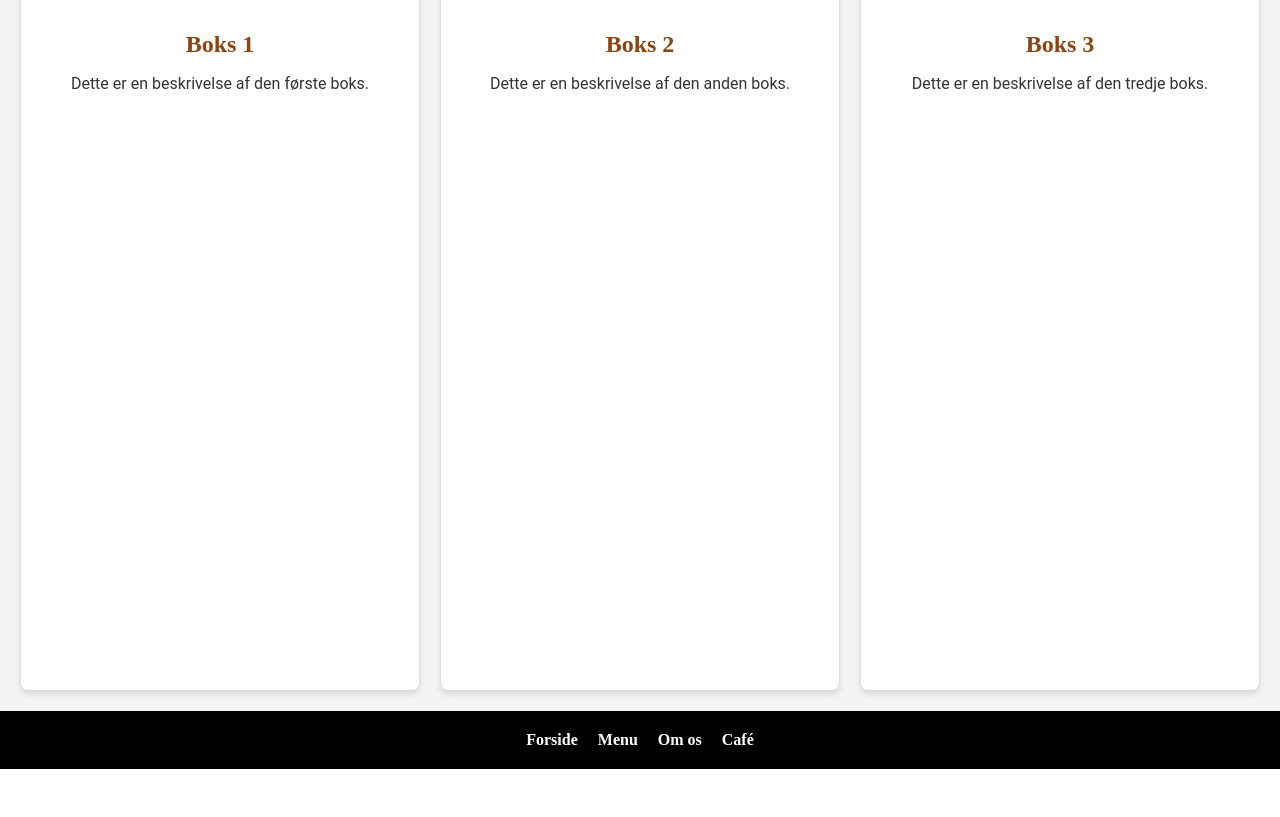
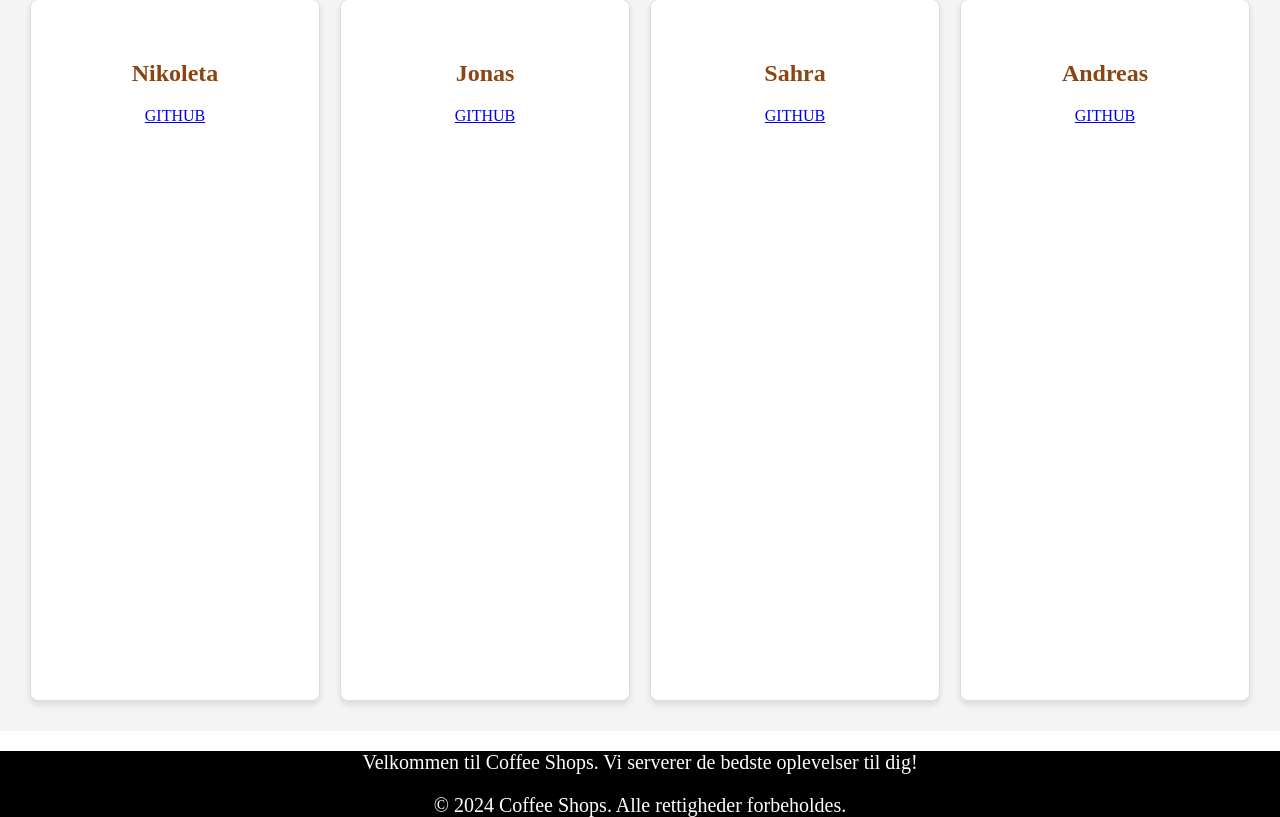
Before and after one commit to SahraAW/Fullstack, a website: page hjemmeside/omos.html in a window 1280 px wide. Shown: the part 129-946 px from the top of the page. Before the commit the page ends 898 px from the top, so only its background shows below. Drawn offline with Linux system fonts and the light colour scheme.

Commit message:
inti commit

```diff
--- a/hjemmeside/omos.css
+++ /dev/null
@@ -1,150 +0,0 @@
-html, body {
-    margin: 0;
-    padding: 0;
-    width: 100%;
-    height: 100%;
-}
-
-/* Navbar / Logo */
-.logo {
-    position: fixed;
-    float: left;
-    margin-left: 20px;
-    font-weight:200;
-    font-size: 50px;
-    color:saddlebrown;
-    text-decoration: none;
-    font-family: 'Playfair Display';
-}
-
-/* Navbar */
-nav {
-    position: fixed;
-    width: 100%;
-    z-index: 100;
-    background-color: #211E1B;
-    height:12vh;
-
-}
-
-nav ul {
-    list-style: none;
-    color: white;
-    text-align: right;
-
-}
-
-nav.black ul {
-    background: #211E1B;
-}
-
-nav ul li {
-    display: inline-block;
-    padding: 10px;
-}
-
-nav ul li a {
-    text-decoration: none;
-    color: white;
-    font-size: 15px;
-
-}
-
-.menu-icon {
-    width: 100%;
-    background: #211E1B;
-    text-align: right;
-    box-sizing: border-box;
-    cursor: pointer;
-    color: white;
-    display: none;
-    margin-bottom:20px;
-}
-
-/*  søgefelt */
-.search-form {
-    display: flex;
-    align-items: center;
-
-}
-
-.search-input {
-    padding: 5px 5px;
-    font-size: 10px;
-    border: 1px solid #ccc;
-    border-radius: 10px 0 0 10px;
-    outline: none;
-}
-
-.search-button {
-    padding: 5px 5px;
-    background-color: saddlebrown; /* Samme farve som dine andre knapper */
-    border: none;
-    border-radius: 0 10px 10px 0;
-    color: white;
-    cursor: pointer;
-    font-size: 10px;
-}
-
-/*footer */
-footer {
-    background-color: #000;
-    padding: 20px 0;
-    text-align: center;
-}
-
-footer ul {
-    list-style-type: none;
-    margin: 0;
-    padding: 0;
-    display: flex;
-    justify-content: center;
-    gap: 20px;
-}
-
-footer li {
-    display: inline;
-}
-
-footer a {
-    color: #fff;
-    text-decoration: none;
-    font-weight: bold; /
-transition: color 0.3s ease;
-
-    footer a:hover {
-        color: #ff9800;
-    }
-
-    /* Section styling */
-    .box-section {
-        display: flex;
-        justify-content: space-between; /* Evenly distribute the boxes */
-        gap: 20px; /* Space between boxes */
-        padding: 20px;
-        background-color: #f4f4f4; /* Light background */
-    }
-
-    /* Individual box styling */
-    .box {
-        flex: 1; /* All boxes take equal width */
-        padding: 20px;
-        border: 1px solid #ddd; /* Light border */
-        border-radius: 8px; /* Rounded corners */
-        background-color: white;
-        box-shadow: 0 4px 6px rgba(0, 0, 0, 0.1); /* Subtle shadow */
-        text-align: center;
-    }
-
-    .box h2 {
-        font-family: 'Playfair Display', serif;
-        font-size: 24px;
-        margin-bottom: 10px;
-        color: saddlebrown;
-    }
-
-    .box p {
-        font-family: 'Roboto', sans-serif;
-        font-size: 16px;
-        color: #333;
-    }
--- a/hjemmeside/omos.html
+++ b/hjemmeside/omos.html
@@ -37,27 +37,44 @@
 
 <section class="box-section">
     <div class="box">
-        <h2>Boks 1</h2>
-        <p>Dette er en beskrivelse af den første boks.</p>
+        <h2>Nikoleta </h2>
+        <a href="https://github.com/nikosafa">
+            GITHUB
+        </a>
+
     </div>
+
     <div class="box">
-        <h2>Boks 2</h2>
-        <p>Dette er en beskrivelse af den anden boks.</p>
+        <h2>Jonas</h2>
+        <a href="https://github.com/DrClocktor"> GITHUB</a>
+
     </div>
+
     <div class="box">
-        <h2>Boks 3</h2>
-        <p>Dette er en beskrivelse af den tredje boks.</p>
+        <h2>Sahra</h2>
+        <a href="https://github.com/SahraAW">
+            GITHUB
+        </a>
     </div>
+
+    <div class="box">
+        <h2>Andreas</h2>
+        <a href="https://github.com/a-cat123">
+            GITHUB
+        </a>
+    </div>
+
 </section>
 
 <!--footer-->
 <footer>
-    <ul>
-        <li><a href="#">Forside</a></li>
-        <li><a href="#">Menu</a></li>
-        <li><a href="#">Om os</a></li>
-        <li><a href="#">Café</a></li>
-    </ul>
+    <footer>
+        <div class="footer-content">
+            <p>Velkommen til Coffee Shops. Vi serverer de bedste  oplevelser til dig!</p>
+            <p>&copy; 2024 Coffee Shops. Alle rettigheder forbeholdes.</p>
+        </div>
+    </footer>
+
 </footer>
 </body>
 </html>
--- a/hjemmeside/style.css
+++ b/hjemmeside/style.css
@@ -21,7 +21,7 @@ html, body {
     float: left;
     margin-left: 20px;
     font-weight: 200;
-    font-size: 100px;
+    font-size: 70px;
     color: saddlebrown;
     font-family: 'Playfair Display';
     font-style: italic;
@@ -222,14 +222,14 @@ nav ul li a {
     display: flex;
     justify-content: space-between;
     gap: 20px;
-    padding: 20px;
+    padding: 30px;
     background-color: #f4f4f4;
-    height: 100%;
+    height:100%;
 }
 
 .box {
     flex: 1;
-    padding: 20px;
+    padding: 10px;
     border: 1px solid #ddd;
     border-radius: 8px;
     background-color: white;
@@ -241,8 +241,8 @@ nav ul li a {
 .box h2 {
     font-family: 'Playfair Display', serif;
     font-size: 24px;
-    margin-bottom: 10px;
     color: saddlebrown;
+    margin-top:50px;
 }
 
 .box p {
@@ -290,35 +290,11 @@ input, .create {
 }
 
 /* Footer */
-footer {
-    background-color: #000;
-    padding: 20px 0;
-    text-align: center;
-    position: bottom;
-    margin-bottom: auto;
-    width: 100%;
+.footer-content{
+   width:100%;
+    background-color:black;
+    color:white;
+font-size:20px;
+    text-align:center;
+
 }
-
-footer ul {
-    list-style-type: none;
-    margin: 0;
-    padding: 0;
-    display: flex;
-    justify-content: center;
-    gap: 20px;
-}
-
-footer li {
-    display: inline;
-}
-
-footer a {
-    color: #fff;
-    text-decoration: none;
-    font-weight: bold;
-    transition: color 0.3s ease;
-}
-
-footer a:hover {
-    color: #ff9800;
-}
```
Also changed, not shown: hjemmeside/forside.html (+9 -10 lines), hjemmeside/opret.html (+10 -9 lines), 1 other file.
